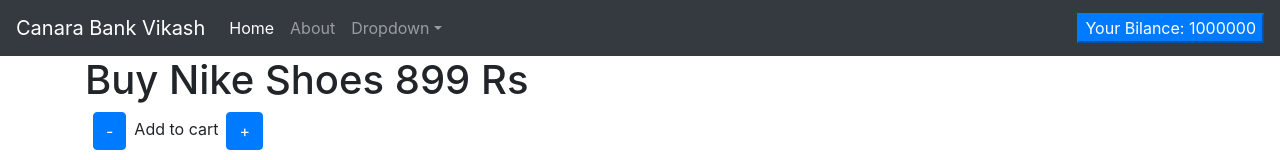
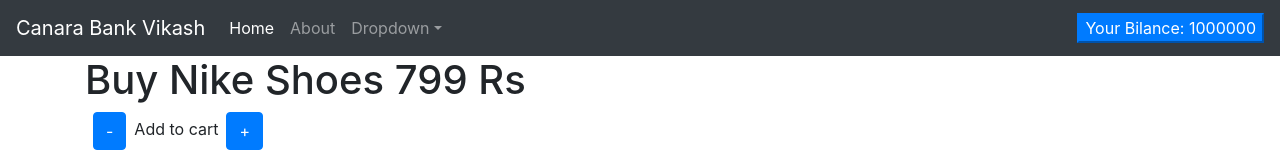
Before and after one commit to Vs74279/redux, a React (Create React App) app: page / in a window 1280 px wide. Shown: the top 160 px of the page. Built offline with nearby package versions, Linux system fonts and the light colour scheme.

Commit message:
redux app

```diff
--- a/src/components/NavBar.js
+++ b/src/components/NavBar.js
@@ -30,7 +30,7 @@
 
                 </ul>
                <div>
-                <button  disabled={true} className='btn-primary'>Your Bilance: 1000000</button>
+                <button   className='btn-primary'>Your Bilance: 1000000</button>
                </div>
             </div>
         </nav>
--- a/src/components/Shop.js
+++ b/src/components/Shop.js
@@ -3,7 +3,7 @@
 const Shop = () => {
   return (
     <div>
-        <h1> Buy Nike Shoes 899 Rs </h1>
+        <h1> Buy Nike Shoes 799 Rs </h1>
       <button className='btn btn-primary mx-2'>-</button>
       Add to cart
       <button className='btn btn-primary mx-2'>+</button>
```
